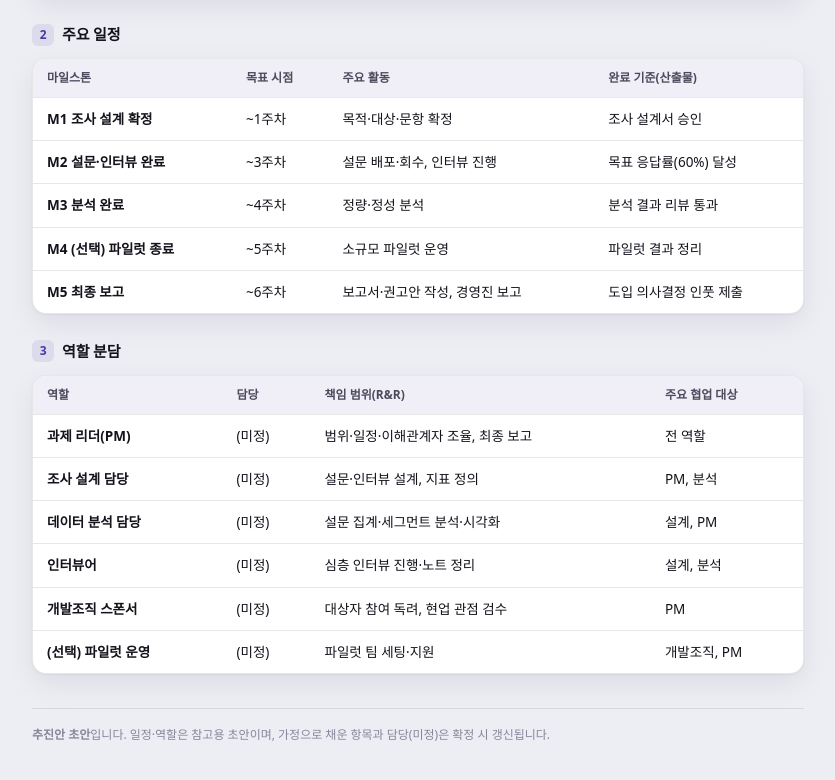
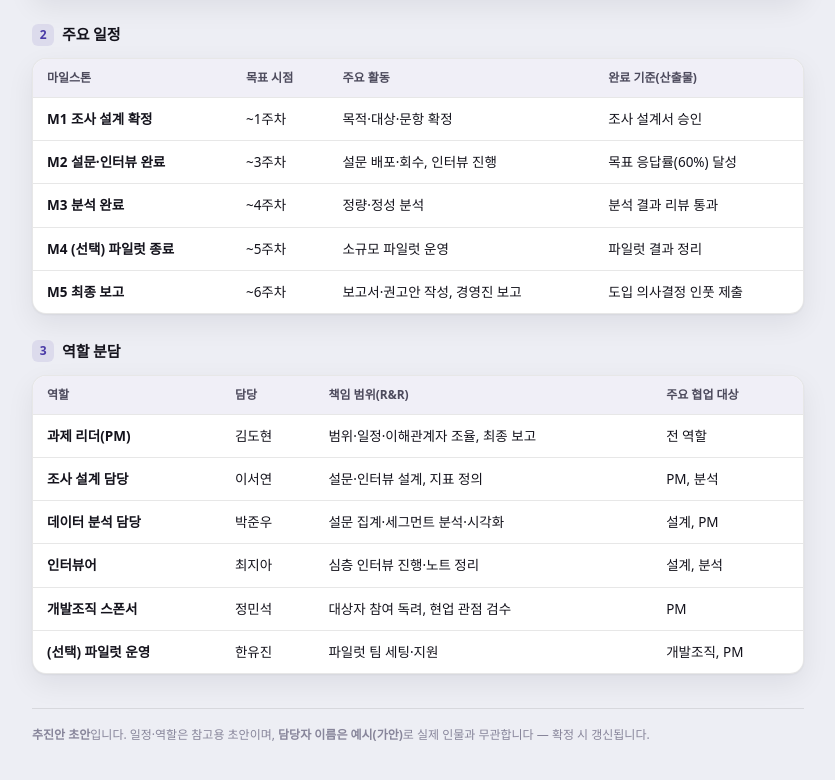
Before and after one commit to Zepheryie/project-kickoff-archive, a plain HTML site: page plans/claude-code-demand.html in a window 1280 px wide. Shown: the part 837-1617 px from the top of the page, without its empty margins (222-1057 px from the left). Drawn offline with Linux system fonts and the light colour scheme.

Commit message:
Fill placeholder owner names in Claude Code demand plan

```diff
--- a/plans/claude-code-demand.html
+++ b/plans/claude-code-demand.html
@@ -63,17 +63,17 @@
     <div class="tcard"><div class="tscroll"><table>
       <thead><tr><th>역할</th><th>담당</th><th>책임 범위(R&R)</th><th>주요 협업 대상</th></tr></thead>
       <tbody>
-        <tr><td>과제 리더(PM)</td><td>(미정)</td><td>범위·일정·이해관계자 조율, 최종 보고</td><td>전 역할</td></tr>
-        <tr><td>조사 설계 담당</td><td>(미정)</td><td>설문·인터뷰 설계, 지표 정의</td><td>PM, 분석</td></tr>
-        <tr><td>데이터 분석 담당</td><td>(미정)</td><td>설문 집계·세그먼트 분석·시각화</td><td>설계, PM</td></tr>
-        <tr><td>인터뷰어</td><td>(미정)</td><td>심층 인터뷰 진행·노트 정리</td><td>설계, 분석</td></tr>
-        <tr><td>개발조직 스폰서</td><td>(미정)</td><td>대상자 참여 독려, 현업 관점 검수</td><td>PM</td></tr>
-        <tr><td>(선택) 파일럿 운영</td><td>(미정)</td><td>파일럿 팀 세팅·지원</td><td>개발조직, PM</td></tr>
+        <tr><td>과제 리더(PM)</td><td>김도현</td><td>범위·일정·이해관계자 조율, 최종 보고</td><td>전 역할</td></tr>
+        <tr><td>조사 설계 담당</td><td>이서연</td><td>설문·인터뷰 설계, 지표 정의</td><td>PM, 분석</td></tr>
+        <tr><td>데이터 분석 담당</td><td>박준우</td><td>설문 집계·세그먼트 분석·시각화</td><td>설계, PM</td></tr>
+        <tr><td>인터뷰어</td><td>최지아</td><td>심층 인터뷰 진행·노트 정리</td><td>설계, 분석</td></tr>
+        <tr><td>개발조직 스폰서</td><td>정민석</td><td>대상자 참여 독려, 현업 관점 검수</td><td>PM</td></tr>
+        <tr><td>(선택) 파일럿 운영</td><td>한유진</td><td>파일럿 팀 세팅·지원</td><td>개발조직, PM</td></tr>
       </tbody>
     </table></div></div>
 
     <footer class="note">
-      <strong>추진안 초안</strong>입니다. 일정·역할은 참고용 초안이며, 가정으로 채운 항목과 담당(미정)은 확정 시 갱신됩니다.
+      <strong>추진안 초안</strong>입니다. 일정·역할은 참고용 초안이며, <strong>담당자 이름은 예시(가안)</strong>로 실제 인물과 무관합니다 — 확정 시 갱신됩니다.
     </footer>
   </div>
   <script>
```
